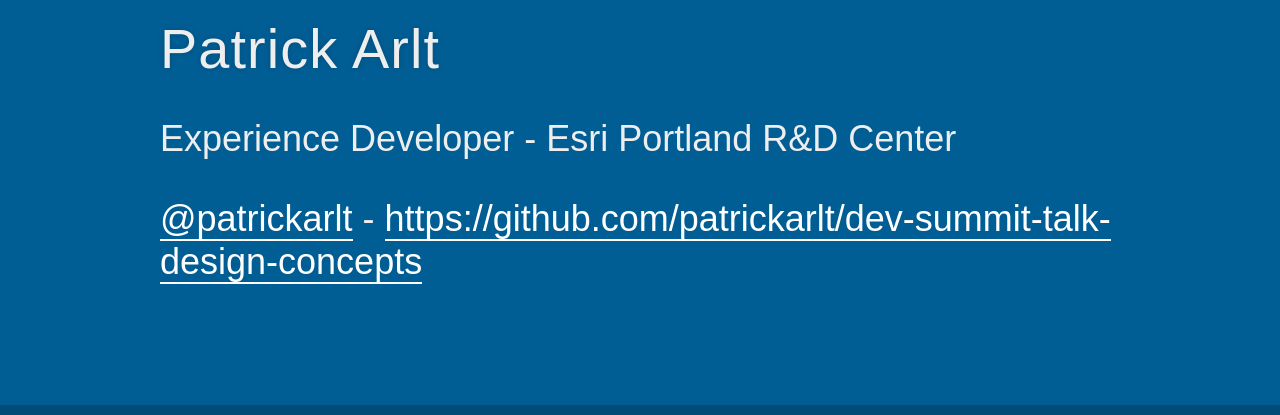
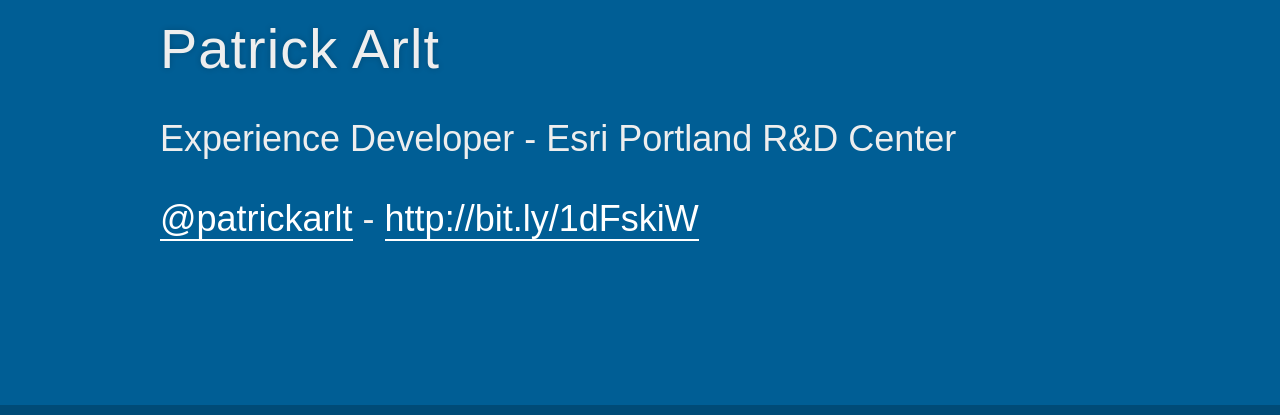
Before and after one commit to patrickarlt/dev-summit-talk-design-concepts, a website: page index.html in a window 1280 px wide. Shown: the part 385-800 px from the top of the page. Drawn offline with Linux system fonts and the light colour scheme; a small style sheet from the web is missing.

Commit message:
shortlink

```diff
--- a/css/theme/source/esri.scss
+++ b/css/theme/source/esri.scss
@@ -324,6 +324,8 @@
  *********************************************/
 
 .reveal pre code {
+  font-size: 1.25em;
+  line-height: 1.25em;
   padding: 15px 36px;
   background: #f1efee;
   color: #68615e;
--- a/index.html
+++ b/index.html
@@ -49,7 +49,7 @@
 					<h1>Design &amp; UX Tips for Maps</h1>
 					<h3>Patrick Arlt</h3>
 					<p>Experience Developer - Esri Portland R&D Center</p>
-					<p><a href="http://twitter.com/patrickarlt">@patrickarlt</a> - <a href="https://github.com/patrickarlt/dev-summit-talk-design-concepts">https://github.com/patrickarlt/dev-summit-talk-design-concepts</a></p>
+					<p><a href="http://twitter.com/patrickarlt">@patrickarlt</a> - <a href="https://github.com/patrickarlt/dev-summit-talk-design-concepts">http://bit.ly/1dFskiW</a></p>
 				</section>
 
 				<section>
@@ -249,7 +249,7 @@
 				<section class="left">
 					<h1>Thanks</h1>
 					<p>Twitter : <a href="http://twitter.com/patrickarlt">@patrickarlt</a></p>
-					<p>Slides : <a href="https://github.com/patrickarlt/dev-summit-talk-design-concepts">https://github.com/patrickarlt/dev-summit-talk-design-concepts</a></p>
+					<p>Slides : <a href="https://github.com/patrickarlt/dev-summit-talk-design-concepts">http://bit.ly/1dFskiW</a></p>
 					<div class="center-text">
 						<img src="esri-logo.png" alt="Esri" width="280" height="118" >
 					</div>
```
Also changed, not shown: README.md (deleted), css/theme/esri.css.
